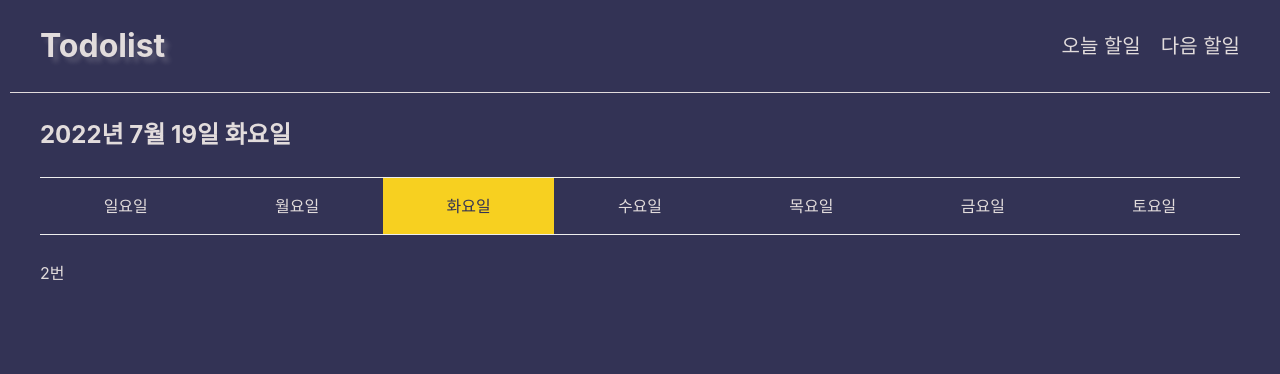
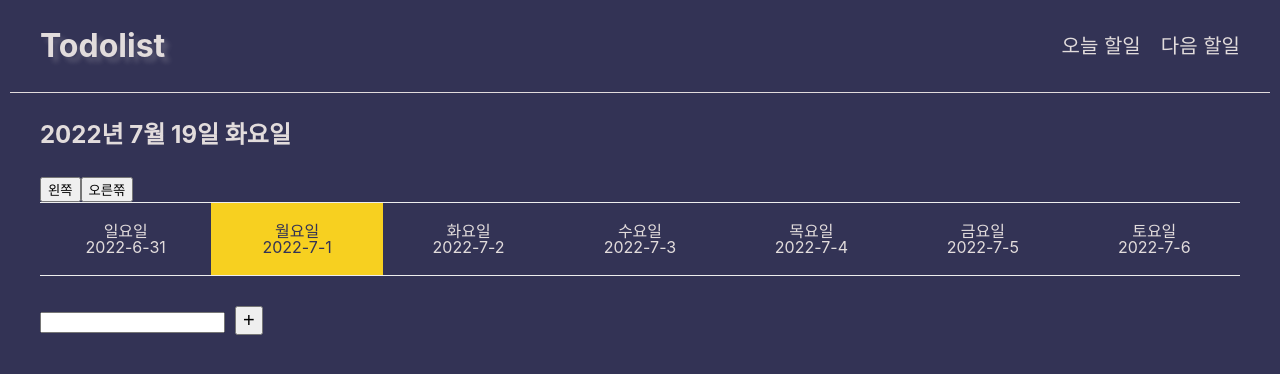
Before and after one commit to wnsgh12s/todolist, a React (Create React App) app: page /tomorrow/1 in a window 1280 px wide. Shown: the top 374 px of the page. Built offline with nearby package versions, Linux system fonts and the light colour scheme.

Commit message:
다음 할일 리스트 수정

```diff
--- a/src/App.css
+++ b/src/App.css
@@ -90,4 +90,10 @@ body {
   color: #335;
 }
 
-#main .tomorrow_list {}
+#main .tomorrow_list {
+  margin-bottom: 20px
+}
+
+#main .tomorrow_list ul{
+  margin-bottom: 15px;
+}
--- a/src/component/Tomorrow.tsx
+++ b/src/component/Tomorrow.tsx
@@ -9,25 +9,27 @@ interface TodayProps {
   today_year :number;
   days :string[]
 }
+
 function Tomorrow({today,today_date,today_day,today_month,today_year,days}:TodayProps){
-  let [active,set_active] = useState(today_day)
   let {id} = useParams()
-  function changeActive(e:React.MouseEvent<HTMLLIElement,MouseEvent>,i:number){
-    set_active(i)
-  }
-
-  let [tomorrow_list,set_tommorrow_list] = useState(['1번','2번','3번','4번','5번','6번','7번'])
+  let [tomorrow_list,set_tommorrow_list] = useState(['몸만들기'])
+  let last_day = [31,29,31,30,31,30,31,31,30,31,30,31]
   return(
     <main id="main">
       <div className="main_inner">
         <h2>{today_year}년 {today_month}월 {today_date}일 {days[today_day]}</h2>
+        <button>왼쪽</button>
+        <button>오른쪾</button>
         <div className="calender">
           <ul className="day clear">
             {days?.map((e,i)=>{
+              let minus = today_day -i
+              let day = today_day - minus <= 0 ? 31 : today_day - minus
+              let month = today_day-minus <= 0 ? today_month - 1 : today_month
+              let year = month <= 0 ? today_year-1 : today_year
               return(
-                <li className={active === i ? 'active' : ''} onClick={(e)=>{
-                  changeActive(e,i)
-                }}> <Link to={`/tomorrow/${i}`}>{e}</Link></li>
+                <li className={ id && parseInt(id) === i ? 'active' : ''} onClick={(e)=>{
+                }}> <Link to={`/tomorrow/${i}`}>{e} <br />{year}-{month}-{day}</Link></li>
               )
             })}
           </ul>
@@ -36,6 +38,7 @@ function Tomorrow({today,today_date,today_day,today_month,today_year,days}:Today
             <ul>
               <li>{id && tomorrow_list[parseInt(id)]}</li>
             </ul>
+            <input className="tmr_input" type="text" /><button className="write_btn">+</button>
           </div>
       </div>
     </main>
```
Also changed, not shown: src/App.tsx (+15 -2 lines).
